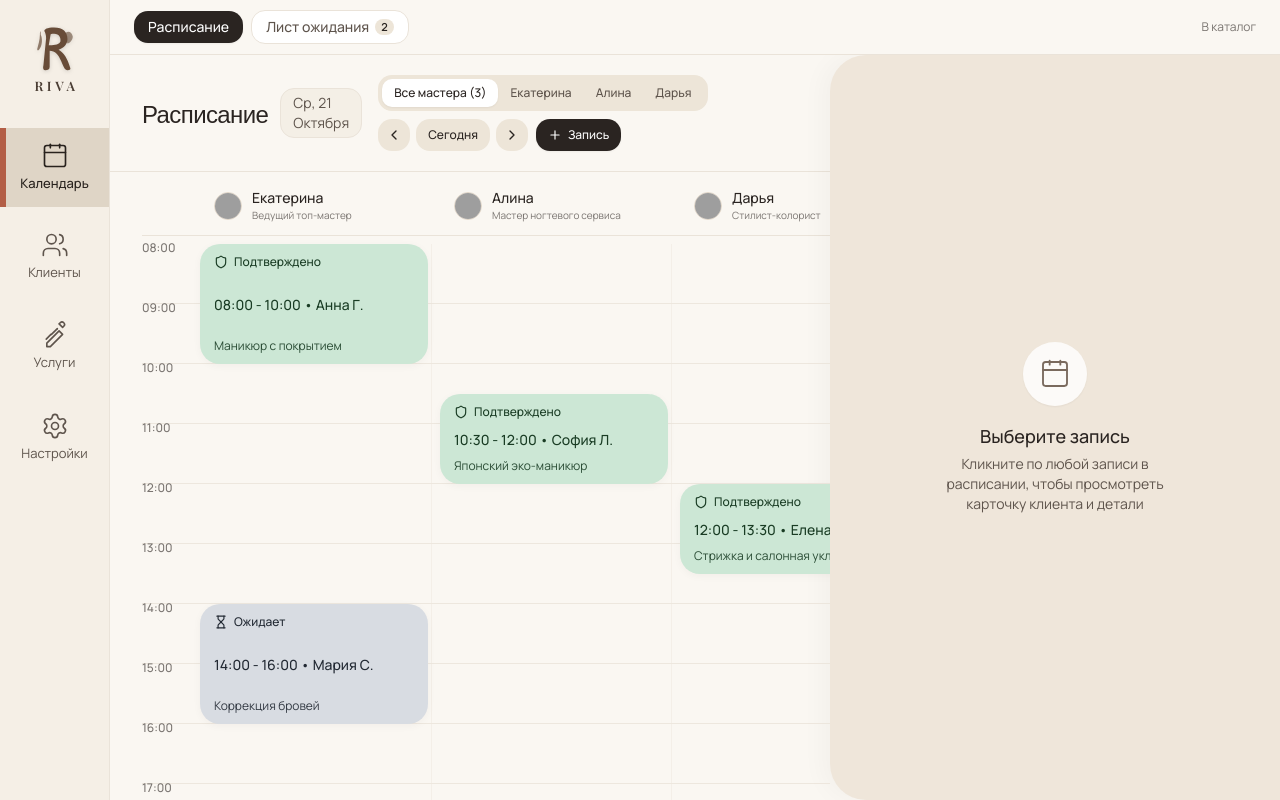
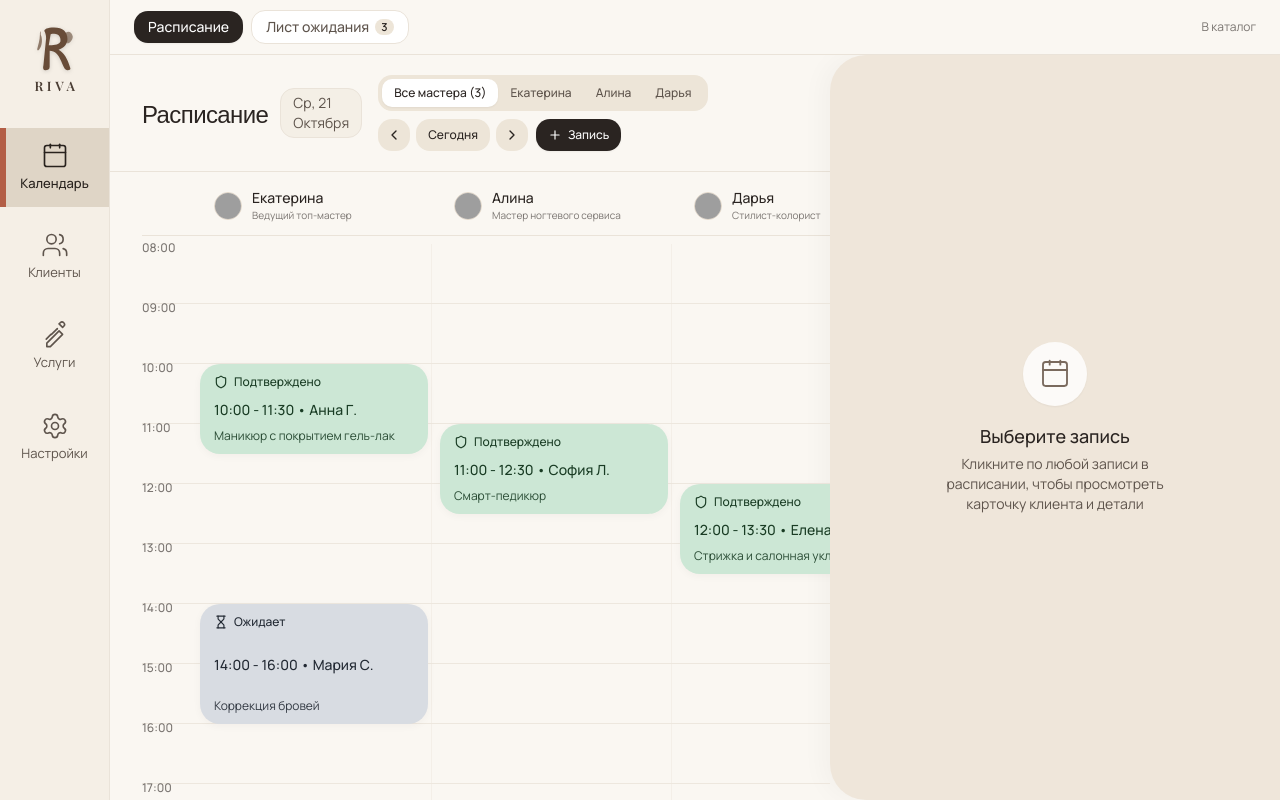
Before and after one commit to MarkysLeet/riva, a Next.js app: page /dashboard in a window 1280 px wide. Built offline with nearby package versions, Linux system fonts and the light colour scheme; grey boxes are pictures that could not be loaded; a web font is replaced by a local one.

Commit message:
fix(types): align WaitlistEntry fields with dashboard page

```diff
--- a/src/components/schedule/mockScheduleData.ts
+++ b/src/components/schedule/mockScheduleData.ts
@@ -54,8 +54,11 @@ export interface WaitlistEntry {
   clientName: string;
   phone: string;
   serviceName: string;
+  desiredService?: string;
   preferredMaster?: string;
   desiredTime: string;
+  desiredTimeRange?: string;
+  status?: string;
   notes?: string;
   createdAt: string;
 }
@@ -99,14 +102,14 @@ export const mockScheduleData: Appointment[] = [
       notes: 'Аллергия на латекс. Не любит много разговаривать, есть собака.',
       totalVisits: 12,
     },
-    serviceName: 'Маникюр с покрытием',
-    startTime: '08:00',
-    endTime: '10:00',
-    startHourDecimal: 8.0,
-    durationMinutes: 120,
+    serviceName: 'Маникюр с покрытием гель-лак',
+    startTime: '10:00',
+    endTime: '11:30',
+    startHourDecimal: 10.0,
+    durationMinutes: 90,
     specialistId: 'spec-1',
     specialistName: 'Екатерина',
-    price: 3000,
+    price: 2500,
     depositAmount: 300,
     depositCurrency: 'TL',
     isDepositPaid: true,
@@ -114,16 +117,18 @@ export const mockScheduleData: Appointment[] = [
     pastVisits: [
       {
         id: 'pv-1',
-        date: '16.09.2026',
-        serviceName: 'Маникюр с покрытием',
+        date: '12.09.2026',
+        serviceName: 'Маникюр без покрытия',
+        price: 1500,
         status: 'completed',
       },
       {
         id: 'pv-2',
-        date: '19.07.2026',
-        serviceName: 'Маникюр с покрытием',
+        date: '28.08.2026',
+        serviceName: 'Маникюр с покрытием гель-лак',
+        price: 2500,
         status: 'completed',
-      }
+      },
     ],
   },
   {
@@ -178,18 +183,18 @@ export const mockScheduleData: Appointment[] = [
         attendanceRate: 100,
         rating: 98,
       },
-      notes: 'Любит кофе с овсяным молоком. Предпочитает нюдовые оттенки Luxio.',
-      totalVisits: 8,
+      notes: 'Любит нюдовые оттенки Luxio.',
+      totalVisits: 7,
     },
-    serviceName: 'Японский эко-маникюр',
-    startTime: '10:30',
-    endTime: '12:00',
-    startHourDecimal: 10.5,
+    serviceName: 'Смарт-педикюр',
+    startTime: '11:00',
+    endTime: '12:30',
+    startHourDecimal: 11.0,
     durationMinutes: 90,
     specialistId: 'spec-2',
     specialistName: 'Алина',
-    price: 1800,
-    depositAmount: 200,
+    price: 3000,
+    depositAmount: 500,
     depositCurrency: 'TL',
     isDepositPaid: true,
     status: 'confirmed',
@@ -234,19 +239,36 @@ export const mockWaitlistData: WaitlistEntry[] = [
     clientName: 'Анастасия Попова',
     phone: '+7 (995) 432-10-98',
     serviceName: 'Маникюр с покрытием гель-лак',
+    desiredService: 'Маникюр с покрытием гель-лак',
     preferredMaster: 'Екатерина',
     desiredTime: 'Сегодня, после 16:00',
+    desiredTimeRange: 'Сегодня, после 16:00',
     notes: 'Срочно, уезжает в отпуск',
+    status: 'waiting',
     createdAt: '11:20'
   },
   {
     id: 'wl-2',
-    clientName: 'Виктория Соколова',
-    phone: '+7 (918) 777-88-99',
-    serviceName: 'Архитектура и окрашивание бровей',
-    preferredMaster: 'Любой мастер',
-    desiredTime: 'Сегодня в течение дня',
-    notes: 'Может подойти за 20 минут',
-    createdAt: '12:45'
+    clientName: 'Кристина Орлова',
+    phone: '+7 (903) 222-33-44',
+    serviceName: 'Ламинирование ресниц + брови',
+    desiredService: 'Ламинирование ресниц + брови',
+    desiredTime: 'Завтра в первой половине дня',
+    desiredTimeRange: 'Завтра в первой половине дня',
+    status: 'waiting',
+    createdAt: '09:45'
+  },
+  {
+    id: 'wl-3',
+    clientName: 'Юлия Морозова',
+    phone: '+7 (916) 555-88-99',
+    serviceName: 'Стрижка и тонирование волос',
+    desiredService: 'Стрижка и тонирование волос',
+    preferredMaster: 'Дарья',
+    desiredTime: 'Суббота, любое время',
+    desiredTimeRange: 'Суббота, любое время',
+    notes: 'Постоянный клиент',
+    status: 'waiting',
+    createdAt: 'Вчера'
   }
 ];
```
